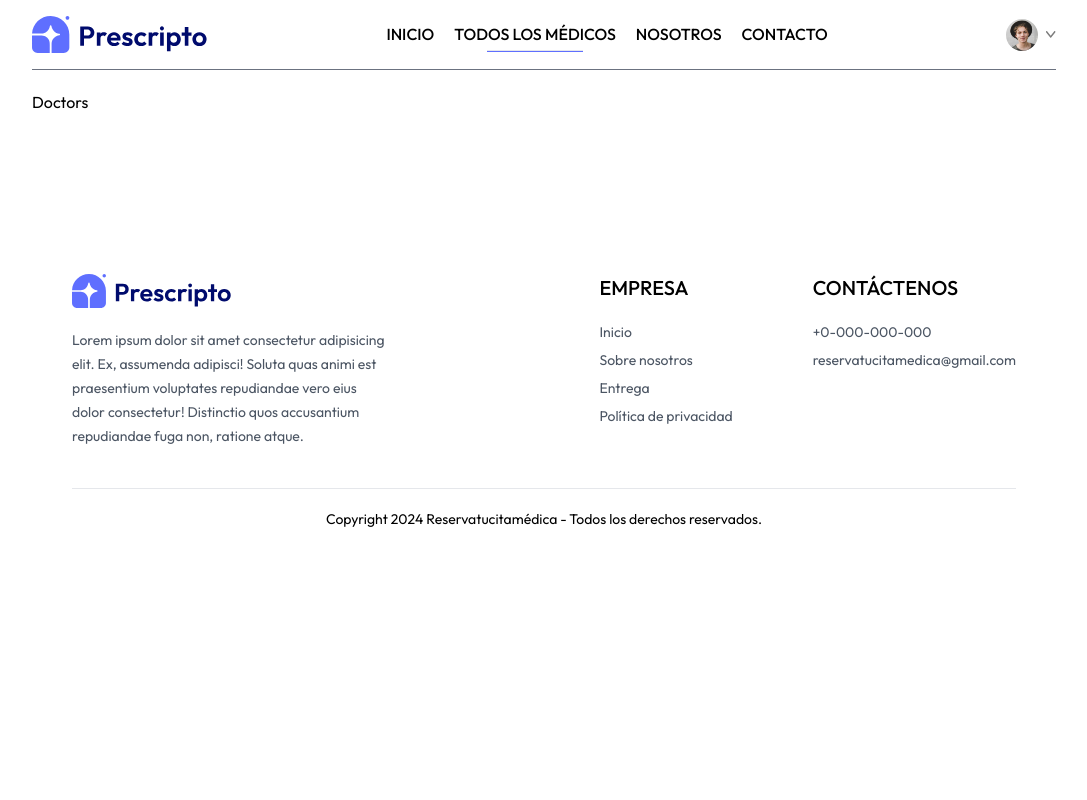
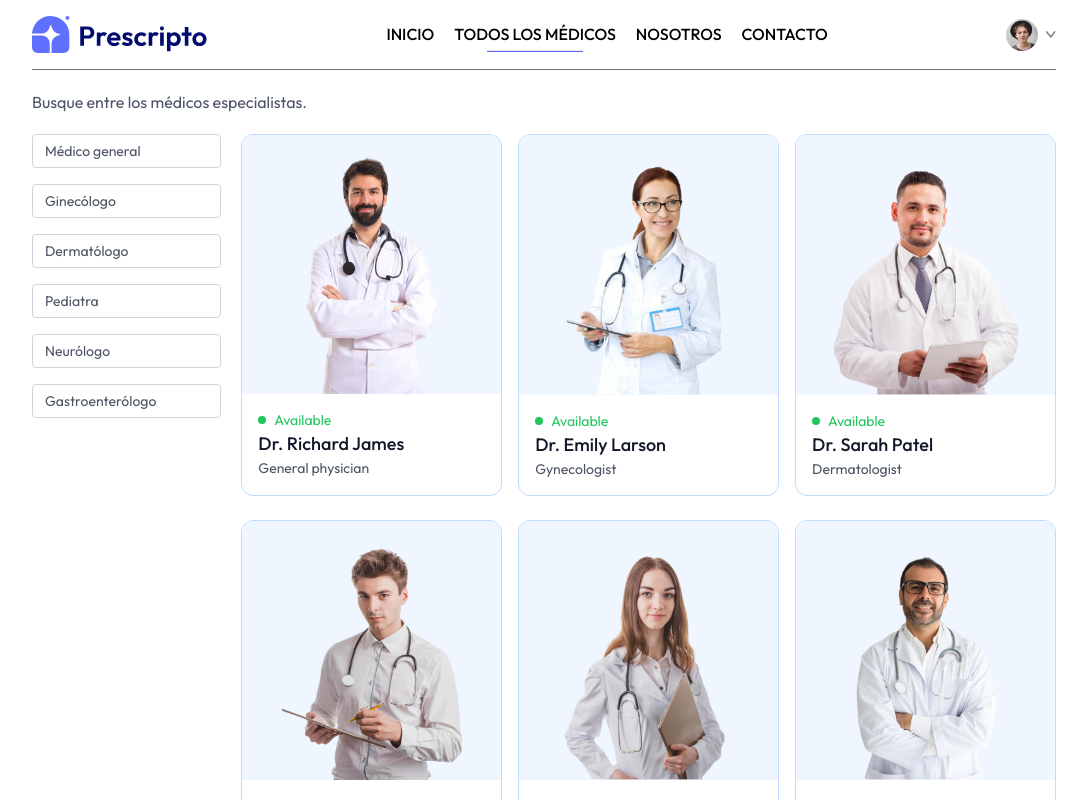
Before and after one commit to MarioCamayo/App-Reservar-Citas-Medicas, a React (Vite) app: page /doctors in a window 1280 px wide. Shown: the top 800 px of the page, without its empty margins (96-1183 px from the left). Built offline with nearby package versions, Linux system fonts and the light colour scheme; a web font is replaced by a local one.

Commit message:
se desarrolló la página Doctors

```diff
--- a/src/componets/Navbar.jsx
+++ b/src/componets/Navbar.jsx
@@ -12,7 +12,7 @@
 
   return (
     <div className='flex items-center justify-between text:sm py-4 mb-5 border-b border-b-gray-500'>
-      <img  className='w-44 cursor-pointer' src= {assets.logo} alt="Logo del clínica" />
+      <img onClick={()=>navigate('/')} className='w-44 cursor-pointer' src= {assets.logo} alt="Logo del clínica" />
       <ul className='hidden md:flex items-start gap-5 font-medium className= "py-1"'>
         <NavLink to='/'>
           <li className= "py-1">INICIO</li>
--- a/src/pages/Doctors.jsx
+++ b/src/pages/Doctors.jsx
@@ -1,6 +1,68 @@
+import { useContext, useEffect, useState } from "react"
+import { useNavigate, useParams } from "react-router-dom"
+import { doctors } from './../assets_frontend/assets';
+import { AppContext } from "../context/AppContext";
 
 export const Doctors = () => {
+
+  const { speciality } = useParams()
+  const {doctors} = useContext(AppContext)
+  const [filterDoc, setFilterDoc] = useState([])
+  const navigate = useNavigate()
+
+  const applyFilter = ()=>{
+    if(speciality){
+      setFilterDoc(doctors.filter(doc => doc.speciality === speciality))
+    }
+    else{
+      setFilterDoc(doctors)
+    }
+
+  }
+
+  useEffect(()=>{
+    applyFilter()
+    },[speciality, doctors])
+
+
+
   return (
-    <div>Doctors</div>
+    <div>
+      <p className="text-gray-600">Busque entre los médicos especialistas.</p>
+      <div className="flex flex-cols sm:flex-row items-start gap-5 mt-5">
+        <div className=" flex flex-col gap-4 text-sm text-gray-600">
+          <p onClick={()=> speciality === 'General physician' ? navigate('/doctors') : navigate('/doctors/General physician')}
+          className= {`w-[94vw] sm:w-auto pl-3 py-1.5 pr-16 border border-gray-300 rounded transition-all cursor-pointer ${speciality === 'General physician' ? 'bg-indigo-100 text-black' : ''}`} >Médico general</p>
+          <p onClick={()=> speciality === 'Gynecologist' ? navigate('/doctors') : navigate('/doctors/Gynecologist')}
+          className= {`w-[94vw] sm:w-auto pl-3 py-1.5 pr-16 border border-gray-300 rounded transition-all cursor-pointer ${speciality === 'Gynecologist' ? 'bg-indigo-100 text-black' : ''}`} >Ginecólogo</p>
+          <p onClick={()=> speciality === 'Dermatologist' ? navigate('/doctors') : navigate('/doctors/Dermatologist')}
+           className= {`w-[94vw] sm:w-auto pl-3 py-1.5 pr-16 border border-gray-300 rounded transition-all cursor-pointer ${speciality === 'Dermatologist' ? 'bg-indigo-100 text-black' : ''}`} >Dermatólogo</p>
+          <p onClick={()=> speciality === 'Pediatricians' ? navigate('/doctors') : navigate('/doctors/Pediatricians')}
+           className= {`w-[94vw] sm:w-auto pl-3 py-1.5 pr-16 border border-gray-300 rounded transition-all cursor-pointer ${speciality === 'Pediatricians' ? 'bg-indigo-100 text-black' : ''}`} >Pediatra</p>
+          <p onClick={()=> speciality === 'Neurologist' ? navigate('/doctors') : navigate('/doctors/Neurologist')}
+           className= {`w-[94vw] sm:w-auto pl-3 py-1.5 pr-16 border border-gray-300 rounded transition-all cursor-pointer ${speciality === 'Neurologist' ? 'bg-indigo-100 text-black' : ''}`} >Neurólogo</p>
+          <p onClick={()=> speciality === 'Gastroenterologist' ? navigate('/doctors') : navigate('/doctors/Gastroenterologist')}
+          className= {`w-[94vw] sm:w-auto pl-3 py-1.5 pr-16 border border-gray-300 rounded transition-all cursor-pointer ${speciality === 'Gastroenterologist' ? 'bg-indigo-100 text-black' : ''}`} >Gastroenterólogo</p>
+        </div>
+
+        <div className="w-full grid grid-cols-auto gap-4 gap-y-6">
+          {
+            filterDoc.map((item, index)=>(
+              <div onClick={()=>navigate(`/appointments/${item._id}`)} className="border border-blue-200 rounded-xl overflow-hidden cursor-pointer hover:translate-y-[-10px] transition-all duration-500"  key={index}>
+                 <img className="bg-blue-50" src= {item.image} alt="fotos de doctores" />
+                 <div className="p-4">
+                  <div className="flex items-center gap-2 text-sm text-center text-green-500">
+                    <p className="w-2 h-2 bg-green-500 rounded-full"></p><p>Available</p>
+                  </div>
+                  <p className="text-gray-900 text-lg font-medium">{item.name}</p>
+                  <p className="text-gray-600 text-sm ">{item.speciality}</p>
+                 </div>
+              </div>
+            ))
+
+          }
+        </div>
+      </div>
+    </div>
   )
 }
```
